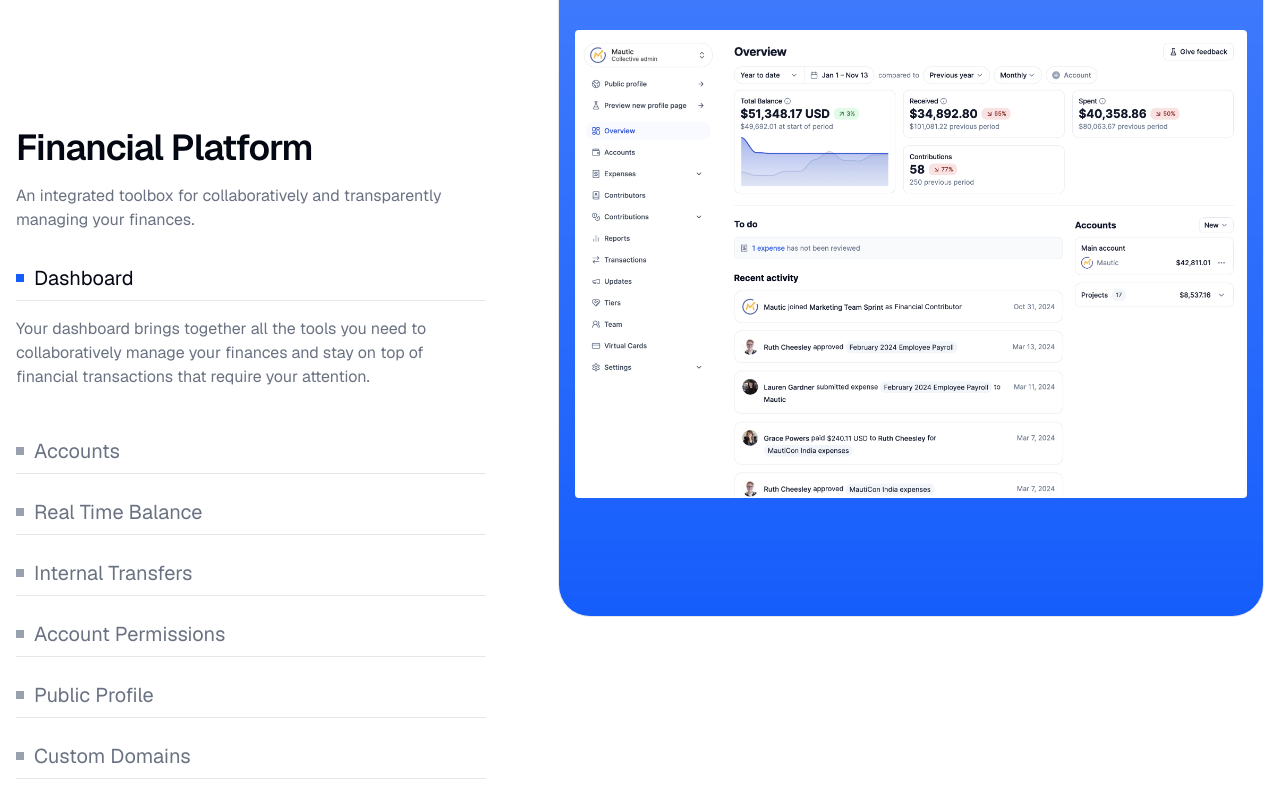
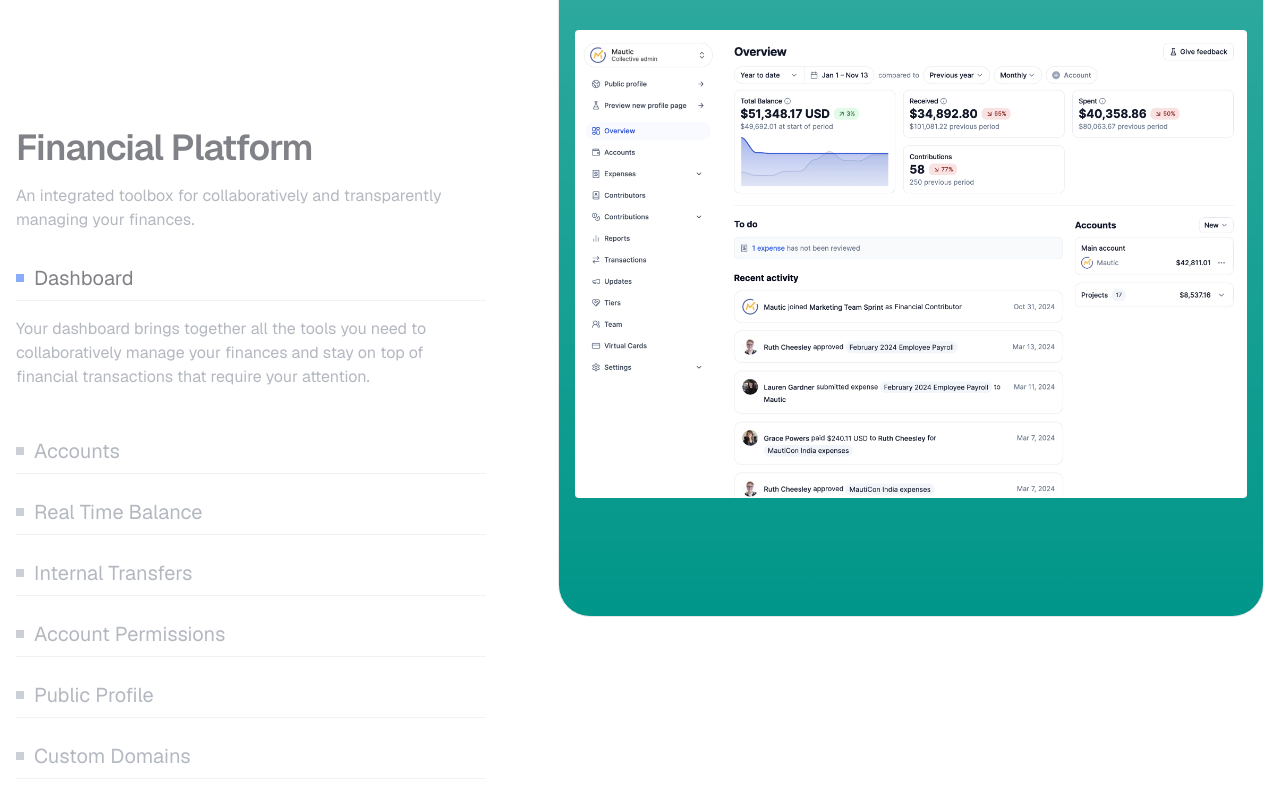
Before and after one commit to opencollective/marketing-pages, a Next.js app: page / in a window 1280 px wide. Shown: the part 660-1451 px from the top of the page. Built offline with nearby package versions, Linux system fonts and the light colour scheme.

Commit message:
Fix inView logic

```diff
--- a/components/FeatureSection.tsx
+++ b/components/FeatureSection.tsx
@@ -9,7 +9,8 @@ import {
 
 import { cn } from "@/lib/utils";
 import { StaticImport } from "next/dist/shared/lib/get-img-props";
-import React from "react";
+import React, { useEffect, useRef } from "react";
+import { useInView } from "framer-motion";
 
 export type TFeatureSection = {
   title: string;
@@ -25,25 +26,46 @@ export type TFeatureSection = {
       alt?: string;
       containerClasses?: string;
       mediaClasses?: string;
+      containerStyle?: React.CSSProperties;
+      style?: React.CSSProperties;
     };
   }[];
 };
 
 export default function FeatureSection({
   section,
+  sectionIndex,
   onItemSelect,
   isActive,
-  sectionRef,
+  onBecomeVisible,
 }: {
   section: TFeatureSection;
-  sectionIndex?: number;
+  sectionIndex: number;
   onItemSelect: (itemIndex: number) => void;
   isActive: boolean;
-  sectionRef?: React.Ref<HTMLDivElement>;
+  onBecomeVisible: (index: number) => void;
 }) {
   const [openItem, setOpenItem] = React.useState<React.Key | null>(
     section.items[0].title
   );
+  const sectionRef = useRef<HTMLDivElement>(null);
+
+  // Use Framer Motion's useInView hook instead of manual IntersectionObserver
+  const inView = useInView(sectionRef, {
+    // Amount of element that needs to be visible (0-1)
+    amount: 0.1,
+    // Only trigger once? Set to false to keep checking visibility
+    once: false,
+    // Margin around the root similar to IntersectionObserver rootMargin
+    margin: "-10% 0px -40% 0px",
+  });
+
+  // When this section comes into view, notify the parent
+  useEffect(() => {
+    if (inView) {
+      onBecomeVisible(sectionIndex);
+    }
+  }, [inView, sectionIndex, onBecomeVisible]);
 
   // When an item is opened, update the parent component
   const handleValueChange = (key: React.Key | null) => {
@@ -66,12 +88,13 @@ export default function FeatureSection({
     : undefined;
 
   return (
+    <div className="pb-[30dvh] last:pb-12">
       <div
         key={section.title}
         ref={sectionRef}
         style={sectionStyle}
         className={cn(
-        "min-h-[70dvh] flex flex-col items-start justify-start transition-opacity",
+          " flex flex-col items-start justify-start transition-opacity",
           isActive ? "opacity-100" : "opacity-50"
         )}
       >
@@ -121,5 +144,6 @@ export default function FeatureSection({
           })}
         </Accordion>
       </div>
+    </div>
   );
 }
--- a/components/Features.tsx
+++ b/components/Features.tsx
@@ -1,5 +1,5 @@
 "use client";
-import React, { useState, useEffect, useRef } from "react";
+import React, { useState, useEffect, useRef, useCallback } from "react";
 import FeatureSection from "./FeatureSection";
 import SimpleFeaturesEditor from "./SimpleFeaturesEditor";
 import Image from "next/image";
@@ -8,7 +8,6 @@ import { FeatureSections } from "@/lib/schemas/feature-section-schema";
 import { featureSections as defaultFeatureSections } from "@/data/feature-sections";
 
 const LOCAL_STORAGE_KEY = "features-editor-data";
-console.log("Features component using LOCAL_STORAGE_KEY:", LOCAL_STORAGE_KEY);
 
 export default function Features({}) {
   const containerRef = useRef(null);
@@ -16,8 +15,6 @@ export default function Features({}) {
   const [featureSections, setFeatureSections] = useState<FeatureSections>(
     defaultFeatureSections
   );
-  // Create refs for each feature section
-  const sectionRefs = useRef<Array<HTMLDivElement | null>>([]);
 
   // Track active sub-items for each section
   const [activeSectionItems, setActiveSectionItems] = useState<number[]>(
@@ -38,38 +35,9 @@ export default function Features({}) {
     }
   }, []);
 
-  // Check if each section is in view
-  useEffect(() => {
-    // Create IntersectionObserver instances for each section
-    const observers = sectionRefs.current.map((ref, index) => {
-      if (!ref) return null;
-
-      const observer = new IntersectionObserver(
-        (entries) => {
-          entries.forEach((entry) => {
-            // If the section is entering the viewport and is more than 20% visible
-            if (entry.isIntersecting && entry.intersectionRatio > 0.2) {
-              setActiveIndex(index);
-            }
-          });
-        },
-        {
-          // Options: trigger when 20% of the element is visible
-          // Adjust this threshold for earlier/later activation
-          threshold: 0.2,
-          // Add rootMargin for additional padding/offset
-          rootMargin: "-20% 0px -60% 0px", // Trigger earlier (top offset)
-        }
-      );
-
-      observer.observe(ref);
-      return observer;
-    });
-
-    // Cleanup observers on unmount
-    return () => {
-      observers.forEach((observer) => observer?.disconnect());
-    };
+  // Handle section becoming visible
+  const handleSectionVisible = useCallback((index: number) => {
+    setActiveIndex(index);
   }, []);
 
   // Handle sub-item selection
@@ -83,22 +51,13 @@ export default function Features({}) {
 
   // Handle saving editor changes
   const handleSaveFeatures = (data: FeatureSections) => {
-    console.log("handleSaveFeatures called in Features component", { data });
     setFeatureSections(data);
     setActiveSectionItems(data.map(() => 0)); // Reset active items when data changes
   };
 
-  // Add effect to monitor featureSections state changes
-  useEffect(() => {
-    console.log("Feature sections state updated:", featureSections);
-  }, [featureSections]);
-
   return (
     <section className="py-24 px-4 flex gap-18 relative" ref={containerRef}>
       <div className="w-4/10 py-40">
-        <div className="fixed right-6 top-6">
-          <SimpleFeaturesEditor onSave={handleSaveFeatures} />
-        </div>
         {featureSections.map((section, sectionIndex) => (
           <FeatureSection
             key={`${section.title}-${sectionIndex}`}
@@ -108,9 +67,7 @@ export default function Features({}) {
               handleItemSelect(sectionIndex, itemIndex)
             }
             isActive={activeIndex === sectionIndex}
-            sectionRef={(el: HTMLDivElement | null) => {
-              sectionRefs.current[sectionIndex] = el;
-            }}
+            onBecomeVisible={handleSectionVisible}
           />
         ))}
       </div>
@@ -149,7 +106,6 @@ export default function Features({}) {
                           <div
                             className={cn(
                               "w-full h-full flex items-center justify-center"
-                              //   img?.containerClasses
                             )}
                             style={img.containerStyle}
                           >
@@ -171,6 +127,9 @@ export default function Features({}) {
           </div>
         </div>
       </div>
+      <div className="fixed right-6 top-6">
+        <SimpleFeaturesEditor onSave={handleSaveFeatures} />
+      </div>
     </section>
   );
 }
```
Lines whose indentation alone changed are shown as unchanged.
